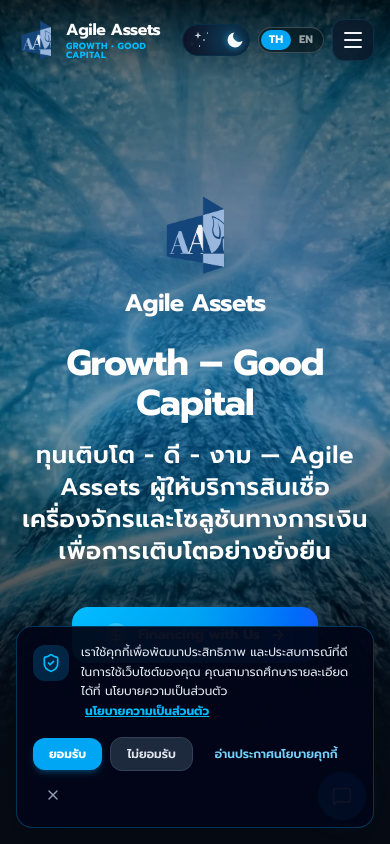
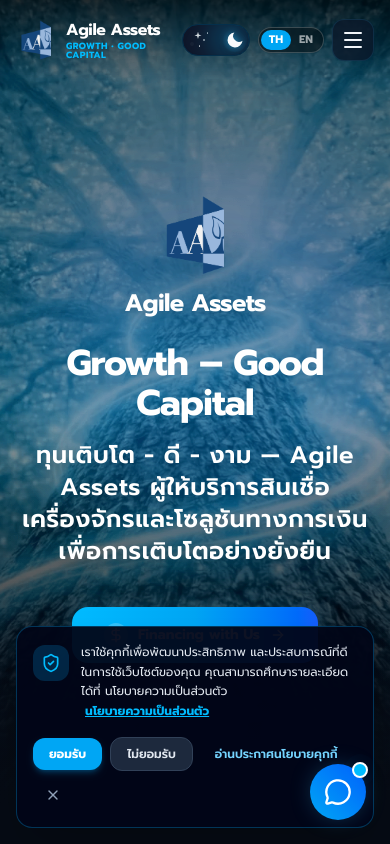
Before and after one commit to Karumine/WebsiteAgile, a React (Vite) app: page / in a window 390 px wide. Shown: the top 844 px of the page. Built offline with nearby package versions, Linux system fonts and the light colour scheme.

Commit message:
feat: add interactive floating multi-channel contact widget (Phone, LINE, Messenger)

```diff
--- a/src/components/ui/QuickContactWidget.tsx
+++ b/src/components/ui/QuickContactWidget.tsx
@@ -1,10 +1,32 @@
 import { useState, useEffect, useRef } from 'react';
-import { ChevronUp, MessageSquare } from 'lucide-react';
+import { ChevronUp, MessageCircle, X, Phone } from 'lucide-react';
+import { useLanguage } from '@/contexts/LanguageContext';
+
+// ─── Official Brand Icons ───
+function LineIcon({ className = "w-6 h-6" }: { className?: string }) {
+    return (
+        <svg viewBox="0 0 24 24" fill="currentColor" className={className}>
+            <path d="M19.365 9.863c.349 0 .63.285.63.631 0 .345-.281.63-.63.63H17.61v1.125h1.755c.349 0 .63.283.63.63 0 .344-.281.629-.63.629h-2.386c-.345 0-.627-.285-.627-.629V8.108c0-.345.282-.63.627-.63h2.386c.349 0 .63.285.63.63 0 .349-.281.63-.63.63H17.61v1.125h1.755zm-3.855 3.016c0 .27-.174.51-.432.596-.064.021-.133.031-.199.031-.211 0-.391-.09-.51-.25l-2.443-3.317v2.94c0 .344-.279.629-.627.629-.346 0-.626-.285-.626-.629V8.108c0-.27.173-.51.43-.595.06-.023.136-.033.194-.033.195 0 .375.066.495.227l2.482 3.372V8.108c0-.345.282-.63.629-.63.345 0 .627.285.627.63v4.771zm-5.741 0c0 .344-.282.629-.631.629-.345 0-.627-.285-.627-.629V8.108c0-.345.282-.63.627-.63.349 0 .631.285.631.63v4.771zm-2.466.629H4.917c-.345 0-.63-.285-.63-.629V8.108c0-.345.285-.63.63-.63.348 0 .63.285.63.63v4.141h1.756c.348 0 .629.285.629.63 0 .344-.281.629-.629.629M24 10.314C24 4.943 18.615.572 12 .572S0 4.943 0 10.314c0 4.811 4.27 8.842 10.035 9.608.391.082.923.258 1.058.59.12.301.079.766.038 1.08l-.164 1.02c-.045.301-.24 1.186 1.049.645 1.291-.539 6.916-4.078 9.436-6.975C23.176 14.393 24 12.458 24 10.314" />
+        </svg>
+    );
+}
+
+function MessengerIcon({ className = "w-6 h-6" }: { className?: string }) {
+    return (
+        <svg viewBox="0 0 24 24" fill="currentColor" className={className}>
+            <path d="M12 0C5.373 0 0 4.974 0 11.111c0 3.498 1.744 6.614 4.469 8.654V24l4.088-2.242c1.092.302 2.247.464 3.443.464 6.627 0 12-4.975 12-11.111C24 4.974 18.627 0 12 0zm1.192 14.963l-3.056-3.259-5.963 3.259 6.559-6.963 3.13 3.259 5.889-3.259-6.559 6.963z" />
+        </svg>
+    );
+}
 
 export function QuickContactWidget() {
+    const { lang } = useLanguage();
+    const [isOpen, setIsOpen] = useState(false);
     const [showTopBtn, setShowTopBtn] = useState(false);
+    const widgetRef = useRef<HTMLDivElement>(null);
     const rafRef = useRef<number>(0);
 
+    // Scroll listener for Top button
     useEffect(() => {
         const handleScroll = () => {
             if (rafRef.current) return;
@@ -21,36 +43,139 @@
         };
     }, []);
 
+    // Close when clicking outside
+    useEffect(() => {
+        const handleClickOutside = (event: MouseEvent) => {
+            if (widgetRef.current && !widgetRef.current.contains(event.target as Node)) {
+                setIsOpen(false);
+            }
+        };
+
+        if (isOpen) {
+            document.addEventListener('mousedown', handleClickOutside);
+        }
+        return () => {
+            document.removeEventListener('mousedown', handleClickOutside);
+        };
+    }, [isOpen]);
+
     const scrollToTop = () => {
         window.scrollTo({ top: 0, behavior: 'smooth' });
     };
 
-    const scrollToContact = () => {
-        const contact = document.querySelector('#contact');
-        contact?.scrollIntoView({ behavior: 'smooth' });
-    };
+    const contactChannels = [
+        {
+            id: 'phone-office',
+            title: lang === 'th' ? 'โทร 02-000-9392 (เบอร์บริษัท)' : 'Call 02-000-9392 (Office)',
+            subtitle: '02-000-9392',
+            href: 'tel:020009392',
+            bgColor: 'bg-[#00D084] hover:bg-[#00B974]',
+            shadowColor: 'shadow-[#00D084]/40',
+            icon: <Phone className="w-6 h-6 text-white fill-white" />,
+            delayClass: 'delay-150',
+            translateClass: isOpen ? 'translate-y-0 opacity-100 scale-100 pointer-events-auto' : 'translate-y-12 opacity-0 scale-50 pointer-events-none',
+        },
+        {
+            id: 'phone-oh',
+            title: lang === 'th' ? 'โทร 098-283-7700 (คุณโอ๋)' : 'Call 098-283-7700 (Khun Oh)',
+            subtitle: '098-283-7700',
+            href: 'tel:0982837700',
+            bgColor: 'bg-[#00D084] hover:bg-[#00B974]',
+            shadowColor: 'shadow-[#00D084]/40',
+            icon: <Phone className="w-6 h-6 text-white fill-white" />,
+            delayClass: 'delay-100',
+            translateClass: isOpen ? 'translate-y-0 opacity-100 scale-100 pointer-events-auto' : 'translate-y-9 opacity-0 scale-50 pointer-events-none',
+        },
+        {
+            id: 'line',
+            title: lang === 'th' ? 'ติดต่อผ่าน LINE Official' : 'Chat on LINE Official',
+            subtitle: 'lin.ee/Pv7qZo0',
+            href: 'https://lin.ee/Pv7qZo0',
+            bgColor: 'bg-[#06C755] hover:bg-[#05b34c]',
+            shadowColor: 'shadow-[#06C755]/40',
+            icon: <LineIcon className="w-6 h-6 text-white" />,
+            delayClass: 'delay-75',
+            translateClass: isOpen ? 'translate-y-0 opacity-100 scale-100 pointer-events-auto' : 'translate-y-6 opacity-0 scale-50 pointer-events-none',
+        },
+        {
+            id: 'messenger',
+            title: lang === 'th' ? 'แชทผ่าน Facebook Messenger' : 'Chat on Facebook Messenger',
+            subtitle: 'm.me/714238518447007',
+            href: 'https://m.me/714238518447007',
+            bgColor: 'bg-[#0084FF] hover:bg-[#0074e0]',
+            shadowColor: 'shadow-[#0084FF]/40',
+            icon: <MessengerIcon className="w-6 h-6 text-white" />,
+            delayClass: 'delay-0',
+            translateClass: isOpen ? 'translate-y-0 opacity-100 scale-100 pointer-events-auto' : 'translate-y-3 opacity-0 scale-50 pointer-events-none',
+        },
+    ];
 
     return (
-        <div className="fixed bottom-6 right-6 z-40 flex flex-col items-center gap-3">
-            {/* Quick Contact Button */}
-            <button
-                onClick={scrollToContact}
-                className="w-12 h-12 rounded-full bg-gradient-to-tr from-sky-500 to-blue-600 text-white flex items-center justify-center shadow-xl shadow-sky-500/35 hover:scale-110 active:scale-95 transition-all duration-300 glow-cyan group"
-                title="Quick Financing Consultation"
-            >
-                <MessageSquare className="w-5 h-5 group-hover:scale-110 transition-transform" />
-            </button>
-
-            {/* Scroll To Top */}
-            {showTopBtn && (
+        <div ref={widgetRef} className="fixed bottom-6 right-6 z-50 flex flex-col items-end gap-3 select-none">
+            {/* Scroll To Top Button (Floats subtly above or beside) */}
+            {showTopBtn && !isOpen && (
                 <button
                     onClick={scrollToTop}
-                    className="w-10 h-10 rounded-full glass border border-sky-400/30 text-foreground flex items-center justify-center shadow-lg hover:scale-110 active:scale-95 transition-all duration-300 animate-fade-in"
+                    className="w-10 h-10 rounded-full glass border border-sky-400/30 text-foreground flex items-center justify-center shadow-lg hover:scale-110 active:scale-95 transition-all duration-300 animate-fade-in mb-1"
                     aria-label="Scroll to top"
+                    title={lang === 'th' ? 'เลื่อนขึ้นด้านบน' : 'Scroll to top'}
                 >
                     <ChevronUp className="w-5 h-5 text-sky-400" />
                 </button>
             )}
+
+            {/* ─── Pop-up Action Channel Buttons ─── */}
+            <div className="flex flex-col items-end gap-3">
+                {contactChannels.map((channel) => (
+                    <div
+                        key={channel.id}
+                        className={`group relative flex items-center gap-3 transition-all duration-300 ease-out ${channel.delayClass} ${channel.translateClass}`}
+                    >
+                        {/* Hover Tooltip Label */}
+                        <span className="hidden sm:inline-block px-3 py-1.5 rounded-xl bg-slate-900/90 dark:bg-slate-950/95 text-white text-xs font-medium whitespace-nowrap shadow-xl border border-white/10 backdrop-blur-md opacity-0 group-hover:opacity-100 transition-opacity duration-200 pointer-events-none translate-x-1 group-hover:translate-x-0">
+                            {channel.title}
+                        </span>
+
+                        {/* Circular Action Button */}
+                        <a
+                            href={channel.href}
+                            target={channel.href.startsWith('http') ? '_blank' : undefined}
+                            rel={channel.href.startsWith('http') ? 'noopener noreferrer' : undefined}
+                            className={`w-13 h-13 sm:w-14 sm:h-14 rounded-full ${channel.bgColor} flex items-center justify-center shadow-xl ${channel.shadowColor} hover:scale-110 active:scale-95 transition-transform duration-200 cursor-pointer`}
+                            aria-label={channel.title}
+                            title={channel.title}
+                        >
+                            {channel.icon}
+                        </a>
+                    </div>
+                ))}
+            </div>
+
+            {/* ─── Main Toggle Button ─── */}
+            <button
+                onClick={() => setIsOpen(!isOpen)}
+                className={`relative w-14 h-14 sm:w-15 sm:h-15 rounded-full flex items-center justify-center shadow-2xl transition-all duration-300 hover:scale-105 active:scale-95 cursor-pointer ${
+                    isOpen
+                        ? 'bg-[#9f7aea] hover:bg-[#8b5cf6] text-white shadow-purple-500/40 rotate-90'
+                        : 'bg-gradient-to-tr from-sky-500 to-blue-600 hover:from-sky-400 hover:to-blue-500 text-white shadow-sky-500/40 glow-cyan rotate-0'
+                }`}
+                aria-label={isOpen ? 'Close contact menu' : 'Open contact channels'}
+                title={isOpen ? (lang === 'th' ? 'ปิดเมนูติดต่อ' : 'Close') : (lang === 'th' ? 'ติดต่อเรา' : 'Contact Us')}
+            >
+                {/* Ping animation ring when closed */}
+                {!isOpen && (
+                    <span className="absolute -top-0.5 -right-0.5 flex h-4 w-4">
+                        <span className="animate-ping absolute inline-flex h-full w-full rounded-full bg-sky-400 opacity-75"></span>
+                        <span className="relative inline-flex rounded-full h-4 w-4 bg-sky-400 border-2 border-white"></span>
+                    </span>
+                )}
+
+                {isOpen ? (
+                    <X className="w-7 h-7 text-white stroke-[2.5]" />
+                ) : (
+                    <MessageCircle className="w-7 h-7 text-white" />
+                )}
+            </button>
         </div>
     );
 }
```
